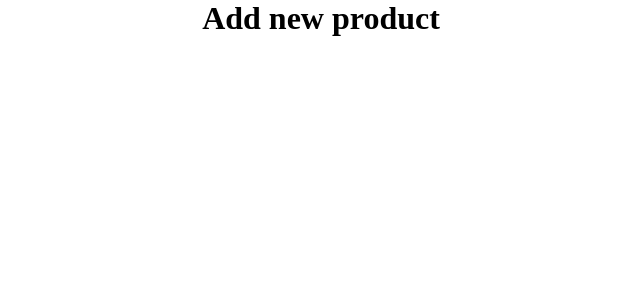
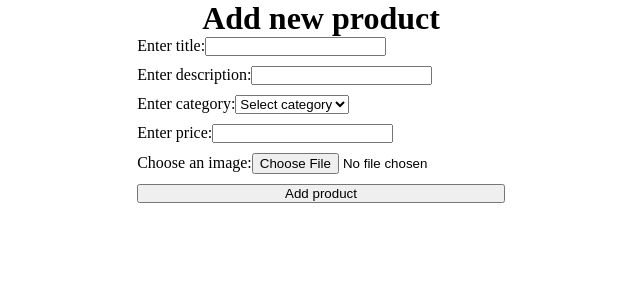
Before and after one commit to LLeski00/Internship-15-WebStore, a React (Vite) app: page /products/new in a window 1280 px wide. Shown: the top 300 px of the page, without its empty margins (319-959 px from the left). Built offline with nearby package versions, Linux system fonts and the light colour scheme.

Commit message:
Add new product page

```diff
--- a/package.json
+++ b/package.json
@@ -12,7 +12,8 @@
   "dependencies": {
     "react": "^19.0.0",
     "react-dom": "^19.0.0",
-    "react-router-dom": "^7.2.0"
+    "react-router-dom": "^7.2.0",
+    "uuid": "^11.1.0"
   },
   "devDependencies": {
     "@eslint/js": "^9.19.0",
--- a/src/components/ProductContainer/ProductContainer.tsx
+++ b/src/components/ProductContainer/ProductContainer.tsx
@@ -12,7 +12,7 @@ const ProductContainer: React.FC<{ product: Product }> = ({ product }) => {
         >
             <h1>{product.title}</h1>
             <p>{product.price}</p>
-            <img src={product.image} alt="product" />
+            <img src={product.image || undefined} alt="product" />
         </div>
     );
 };
--- /dev/null
+++ b/src/components/ProductForm/ProductForm.css
@@ -0,0 +1,5 @@
+.product-form {
+    display: flex;
+    flex-direction: column;
+    gap: 10px;
+}
--- /dev/null
+++ b/src/components/ProductForm/ProductForm.tsx
@@ -0,0 +1,115 @@
+import { useRef } from "react";
+import { categories } from "../../data/Categories";
+import "./ProductForm.css";
+import { Product } from "../../types/Product";
+import { v4 as newId } from "uuid";
+
+const ProductForm = () => {
+    const newProduct = useRef<Product>({
+        id: "",
+        title: "",
+        price: 0.0,
+        category: "",
+        description: "",
+        image: "",
+    });
+
+    function handleFormSubmit(e: React.FormEvent) {
+        e.preventDefault();
+        newProduct.current = { ...newProduct.current, id: newId() };
+        console.log(newProduct.current);
+
+        const localStorageProducts: Product[] = JSON.parse(
+            localStorage.getItem("products") || "[]"
+        );
+        localStorage.setItem(
+            "products",
+            JSON.stringify([...localStorageProducts, newProduct.current])
+        );
+        alert("The product was successfully added.");
+    }
+
+    function handleInputChange(
+        e:
+            | React.ChangeEvent<HTMLInputElement>
+            | React.ChangeEvent<HTMLSelectElement>
+    ) {
+        newProduct.current = {
+            ...newProduct.current,
+            [e.target.name]: e.target.value,
+        };
+    }
+
+    function handleImageChange(e: React.ChangeEvent<HTMLInputElement>) {
+        const file = e.target.files?.[0];
+
+        if (file) {
+            if (!file.type.startsWith("image/")) {
+                console.error("The selected file is not an image.");
+                return;
+            }
+
+            const reader = new FileReader();
+            reader.onload = () => {
+                const imgSrc = reader.result as string;
+                newProduct.current = {
+                    ...newProduct.current,
+                    image: imgSrc,
+                };
+            };
+            reader.readAsDataURL(file);
+        }
+    }
+
+    return (
+        <form className="product-form" onSubmit={handleFormSubmit}>
+            <label>
+                Enter title:
+                <input
+                    type="text"
+                    name="title"
+                    onChange={handleInputChange}
+                    required
+                />
+            </label>
+            <label>
+                Enter description:
+                <input
+                    type="text"
+                    name="description"
+                    onChange={handleInputChange}
+                    required
+                />
+            </label>
+            <label>
+                Enter category:
+                <select name="category" onChange={handleInputChange} required>
+                    <option value="">Select category</option>
+                    {categories.map((category) => (
+                        <option key={category} value={category}>
+                            {category}
+                        </option>
+                    ))}
+                </select>
+            </label>
+            <label>
+                Enter price:
+                <input
+                    type="number"
+                    step="0.01"
+                    name="price"
+                    onChange={handleInputChange}
+                    min={0}
+                    required
+                />
+            </label>
+            <label>
+                Choose an image:
+                <input type="file" onChange={handleImageChange} required />
+            </label>
+            <button type="submit">Add product</button>
+        </form>
+    );
+};
+
+export default ProductForm;
--- a/src/pages/AddNewProductPage.tsx
+++ b/src/pages/AddNewProductPage.tsx
@@ -1,7 +1,10 @@
+import ProductForm from "../components/ProductForm/ProductForm";
+
 const AddNewProductPage = () => {
     return (
         <>
             <h1>Add new product</h1>
+            <ProductForm />
         </>
     );
 };
--- a/src/pages/ProductPage.tsx
+++ b/src/pages/ProductPage.tsx
@@ -20,7 +20,7 @@ const ProductPage = () => {
         const allProducts = await getAllProducts();
         const recommendedProducts = allProducts.reduce<Product[]>(
             (acc, _product) => {
-                if (_product.id === Number(productId)) setProduct(_product);
+                if (_product.id == productId) setProduct(_product);
                 else acc.push(_product);
                 return acc;
             },
--- a/src/types/Product.ts
+++ b/src/types/Product.ts
@@ -1,7 +1,7 @@
 export type Product = {
-    id: number;
+    id: string;
     title: string;
-    price: string;
+    price: number;
     category: string;
     description: string;
     image: string;
```
Also changed, not shown: 1 other file (tests, documents, lock files or other folders).
